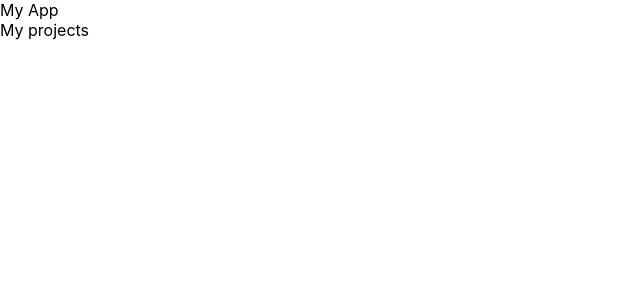
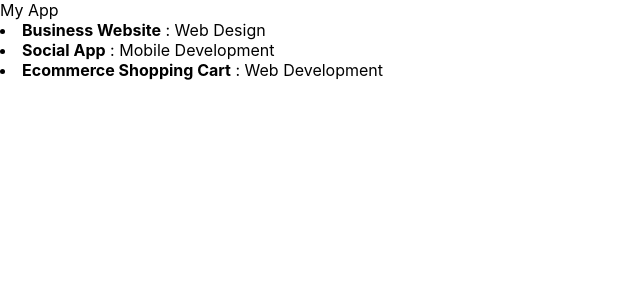
Before and after one commit to AsaOfDiamonds/project-manager-react, a React (Create React App) app: page / in a window 1280 px wide. Shown: the top 300 px of the page, without its empty margins (0-640 px from the left). Built offline with nearby package versions, Linux system fonts and the light colour scheme.

Commit message:
added array and map

```diff
--- a/src/App.js
+++ b/src/App.js
@@ -7,7 +7,12 @@
   constructor() {
     super();
     this.state = {
-      projects: [
+      projects: []
+    }
+  }
+
+  componentWillMount(){
+   this.setState({projects: [
      {
        title: 'Business Website',
        category: 'Web Design'
@@ -20,8 +25,7 @@
        title: 'Ecommerce Shopping Cart',
        category: 'Web Development'
      }
-      ]
-    }
+   ]});
   }
   render() {
     return (
--- /dev/null
+++ b/src/Components/ProjectItem.js
@@ -0,0 +1,13 @@
+import React, { Component } from "react";
+
+class ProjectItem extends Component {
+    render() {
+        return (
+            <li className='Project'>
+                <strong>{this.props.project.title}</strong> : {this.props.project.category}
+            </li>
+        );
+    }
+}
+
+export default ProjectItem;
--- a/src/Components/Projects.js
+++ b/src/Components/Projects.js
@@ -1,10 +1,19 @@
 import React, { Component  } from "react";
+import ProjectItem from "./ProjectItem";
 
 class Projects extends Component {
     render() {
+        let projectItems;
+        if (this.props.projects) {
+            projectItems = this.props.projects.map(project => {
+               return (
+                   <ProjectItem key={project.title} project={project} />
+               );
+            });
+        }
         return (
             <div className='Projects'>
-            My projects
+            {projectItems}
 
             </div>
         );
```
Also changed, not shown: src/Components/AddProject.js (added). Lines whose indentation alone changed are shown as unchanged.
